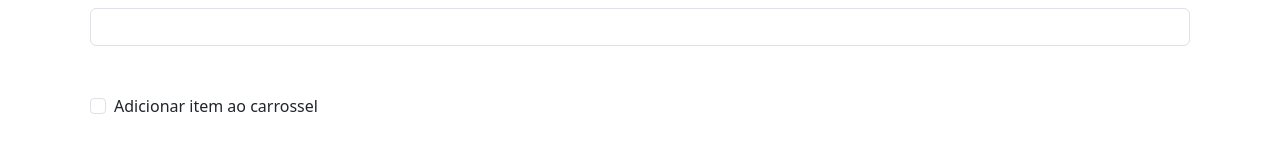
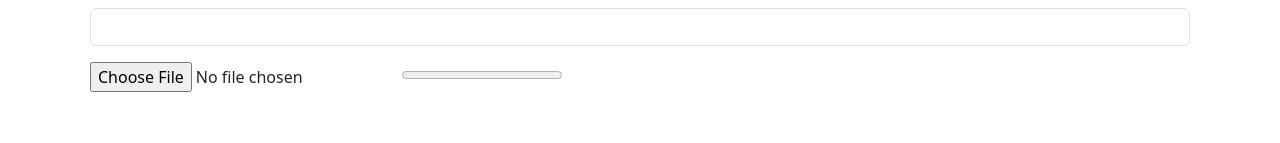
Before and after one commit to BensmanF/react-bar-menu, a React (Create React App) app: page /admin/item in a window 1280 px wide. Shown: the part 786-929 px from the top of the page. Built offline with nearby package versions, Linux system fonts and the light colour scheme; no server answers; the database is empty.

Commit message:
onfileChange done implemented storage

```diff
--- a/src/assets/styles/form.css
+++ b/src/assets/styles/form.css
@@ -5,3 +5,7 @@
     background-color: rgb(221, 214, 214);
 
 }
+
+.image-preview{
+    max-width: 200px;
+}
--- a/src/config-firebase/firebase.js
+++ b/src/config-firebase/firebase.js
@@ -1,5 +1,6 @@
 import { initializeApp } from 'firebase/app';
-import { getAuth } from "firebase/auth";
+import { getAuth } from 'firebase/auth';
+import { getStorage } from 'firebase/storage';
 
 const firebaseConfig = {
   apiKey: 'AIzaSyC7sJ3wQY40ZXNvwn-QcbNr51R1Gjui_1E',
@@ -14,5 +15,6 @@ const firebaseConfig = {
 // Initialize Firebase
 const app = initializeApp(firebaseConfig);
 const auth = getAuth(app);
+const storage = getStorage(app);
 
-export { app, auth };
+export { app, auth, storage };
--- a/src/formItem.js
+++ b/src/formItem.js
@@ -2,7 +2,8 @@ import React from 'react';
 import { fetchCategoriesItem } from './api/buttonApi';
 import Input from './component/Input';
 import Title from './component/title';
-import { app } from './config-firebase/firebase.js';
+import { app, storage } from './config-firebase/firebase.js';
+import { ref, uploadBytesResumable, getDownloadURL } from 'firebase/storage';
 import {
   getFirestore,
   collection,
@@ -11,6 +12,7 @@ import {
   doc,
 } from 'firebase/firestore';
 import { useNavigate } from 'react-router-dom';
+import './assets/styles/form.css';
 
 function FormItem({ dataObj }) {
   const navigate = useNavigate();
@@ -24,6 +26,8 @@ function FormItem({ dataObj }) {
     carrossel: false,
   });
   const [categories, setCategories] = React.useState([]);
+  const [url, setUrl] = React.useState('');
+  const [progress, setProgress] = React.useState(0);
 
   //FIRESTORE
   const db = getFirestore(app);
@@ -59,6 +63,42 @@ function FormItem({ dataObj }) {
       });
     }
   }
+
+  const onfileChange = async (e) => {
+    const file = e.target.files[0];
+    if (file) {
+      const path = `dishes/${file.name}`;
+      const storageRef = ref(storage, path);
+      const uploadTask = uploadBytesResumable(storageRef, file);
+      uploadTask.on(
+        'state_changed',
+        (snapshot) => {
+          // Progress function (optional)
+          const progress =
+            (snapshot.bytesTransferred / snapshot.totalBytes) * 100;
+          setProgress(progress);
+          console.log('Upload is ' + progress + '% done');
+        },
+        (error) => {
+          console.error(error);
+        },
+        async () => {
+          // Handle successful uploads
+          const downloadURL = await getDownloadURL(uploadTask.snapshot.ref);
+          setUrl(downloadURL);
+          console.log('File available at', downloadURL);
+          form.image = downloadURL;
+        }
+      );
+    }
+  };
+
+  // const handleUpload = () => {
+  //   if (image) {
+  //     const storageRef = ref(storage, `dishes/${image.name}`);
+  //     const uploadTask = this.uploadBytesResumable(storageRef, image);
+  //   }
+  // };
 
   function handleSubmit(event) {
     event.preventDefault();
@@ -130,6 +170,9 @@ function FormItem({ dataObj }) {
           type="text"
           onChange={handleChange}
         />
+        <input type="file" onChange={onfileChange} />
+        <progress value={progress} max="100" />
+        {url && <img className="image-preview" src={url} alt="Uploaded file" />}
         <div className="form-check my-5">
           <input
             className="form-check-input"
```
Also changed, not shown: 12 other files (tests, documents, lock files or other folders).
